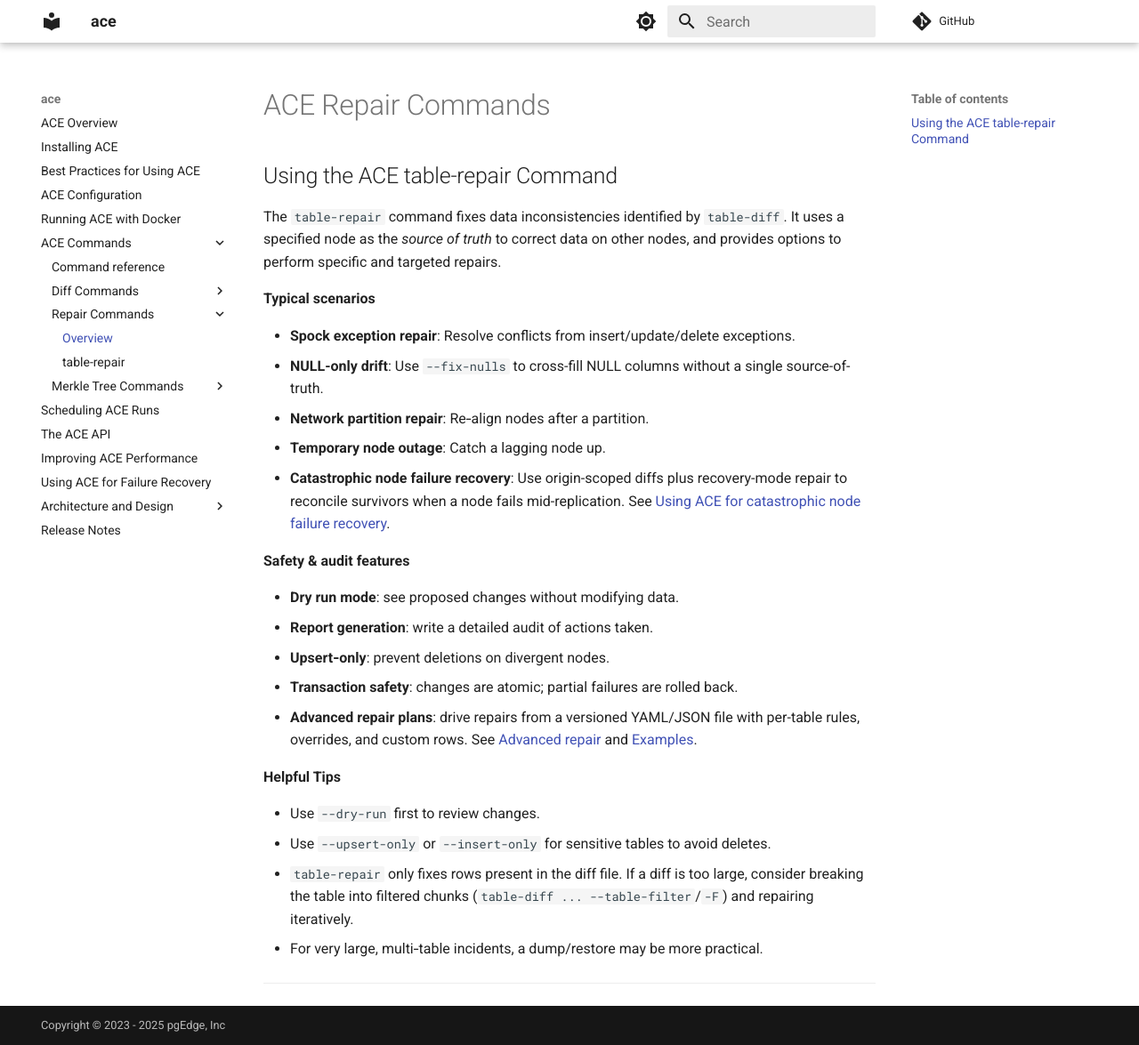
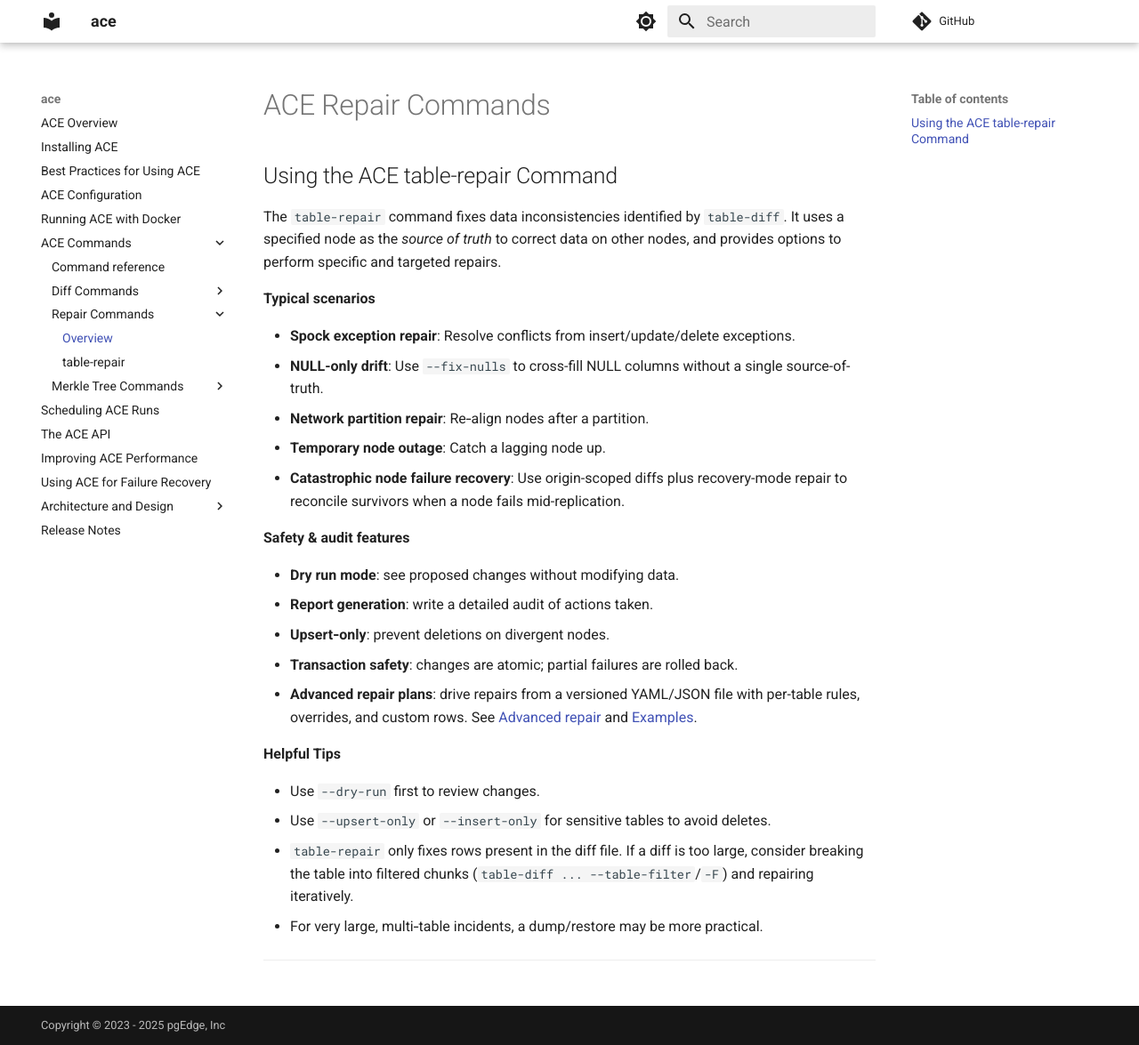
Before and after one commit to pgEdge/ace, an MkDocs documentation site: the page built from docs/commands/repair/index.md, in a window 1280 px wide and 1175 px high. Shown: the whole window at 89% size. Built offline with MkDocs 1.6.1 and Material for MkDocs 9.7.7, drawn with Linux system fonts in a browser that asks for light colours; comment, search, counter and statistics services are not loaded.

Commit message:
Updates to try to fix link and missing file in ace content; removed docs/ from path, and removed link from index.md (refers to a link I can't fix in that branch)

```diff
--- a/docs/commands/repair/index.md
+++ b/docs/commands/repair/index.md
@@ -10,7 +10,7 @@ The `table-repair` command fixes data inconsistencies identified by `table-diff`
 - **NULL-only drift**: Use `--fix-nulls` to cross-fill NULL columns without a single source-of-truth.
 - **Network partition repair**: Re‑align nodes after a partition.
 - **Temporary node outage**: Catch a lagging node up.
-- **Catastrophic node failure recovery**: Use origin-scoped diffs plus recovery-mode repair to reconcile survivors when a node fails mid-replication. See [Using ACE for catastrophic node failure recovery](../../using-ace-for-catastrophic-node-failure-recovery.md).
+- **Catastrophic node failure recovery**: Use origin-scoped diffs plus recovery-mode repair to reconcile survivors when a node fails mid-replication.
 
 **Safety & audit features**
 
--- a/mkdocs.yml
+++ b/mkdocs.yml
@@ -81,7 +81,7 @@ nav:
   - Scheduling ACE Runs: scheduling.md
   - The ACE API: api.md
   - Improving ACE Performance: performance.md
-  - Using ACE for Failure Recovery: docs/using-ace-for-cnf-recovery.md
+  - Using ACE for Failure Recovery: using-ace-for-cnf-recovery.md
   - Architecture and Design:
     - ACE table-diff Architecture: design/table_diff.md
     - Merkle Tree Architecture: design/merkle.md
```
